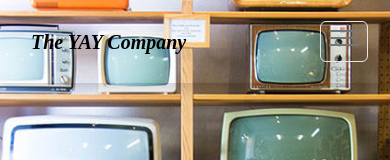
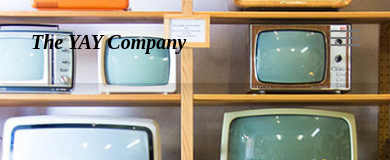
Before and after one commit to AdaptCharm/noroff-css-frameworks-ca, a Next.js app: page / in a window 390 px wide. Shown: the top 160 px of the page. Built offline with nearby package versions, Linux system fonts and the light colour scheme; a web font is replaced by a local one.

Commit message:
Adjust the styling of hamburger button

```diff
--- a/components/common/Navbar/Navbar.tsx
+++ b/components/common/Navbar/Navbar.tsx
@@ -87,7 +87,7 @@ const _Navbar: FC = () => {
           </div>
           <div className='-mr-2 flex md:hidden'>
             <button
-              className='inline-flex items-center justify-center p-2 rounded-md text-accents-5 hover:bg-white focus:outline-none focus:ring-1 focus:ring-inset focus:ring-primary border hover:border-primary'
+              className='inline-flex items-center justify-center p-2 rounded-md text-accents-5 focus:outline-none focus:ring-0 focus:ring-inset focus:ring-primary border border-transparent hover:border-primary'
               onClick={() => {
                 setMobileMenu(!mobileMenu)
               }}
```
